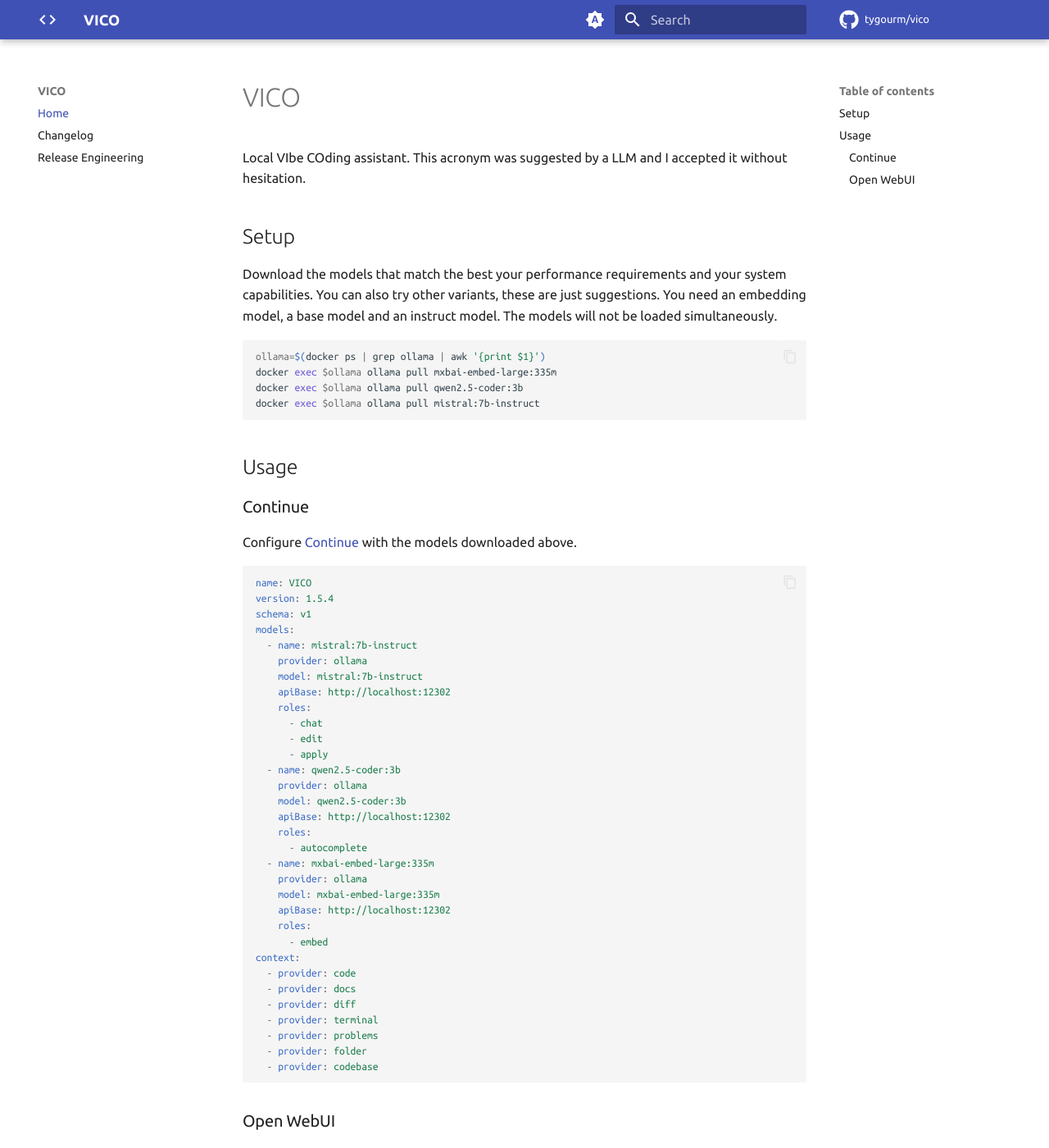
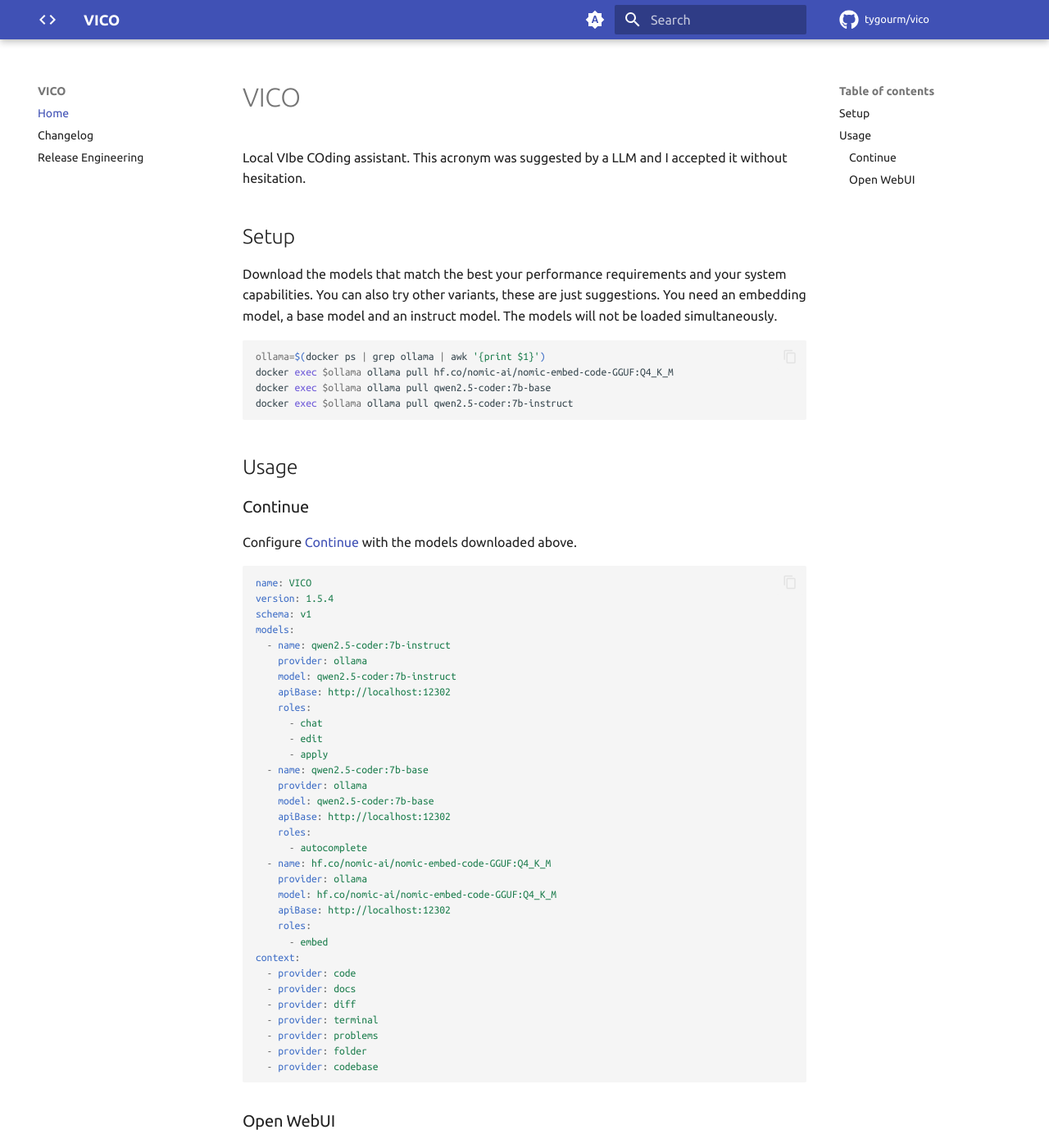
Before and after one commit to tygourm/vico, an MkDocs documentation site: the page built from docs/index.md, in a window 1280 px wide and 1400 px high. Shown: the whole window at 82% size. Built offline with MkDocs 1.6.1 and Material for MkDocs 9.7.7, drawn with Linux system fonts in a browser that asks for light colours; plug-ins that fetch from the network failed and are left out; comment, search, counter and statistics services are not loaded.

Commit message:
✨ Update all models

````diff
--- a/docker-compose.yaml
+++ b/docker-compose.yaml
@@ -18,7 +18,7 @@ services:
       WEBUI_AUTH: False
       OLLAMA_BASE_URL: http://ollama:11434
       RAG_EMBEDDING_ENGINE: ollama
-      RAG_EMBEDDING_MODEL: mxbai-embed-large:335m
+      RAG_EMBEDDING_MODEL: hf.co/nomic-ai/nomic-embed-code-GGUF:Q4_K_M
 
   ollama:
     image: ollama/ollama:0.9.6
--- a/docs/index.md
+++ b/docs/index.md
@@ -12,9 +12,9 @@ The models will not be loaded simultaneously.
 
 ```bash
 ollama=$(docker ps | grep ollama | awk '{print $1}')
-docker exec $ollama ollama pull mxbai-embed-large:335m
-docker exec $ollama ollama pull qwen2.5-coder:3b
-docker exec $ollama ollama pull mistral:7b-instruct
+docker exec $ollama ollama pull hf.co/nomic-ai/nomic-embed-code-GGUF:Q4_K_M
+docker exec $ollama ollama pull qwen2.5-coder:7b-base
+docker exec $ollama ollama pull qwen2.5-coder:7b-instruct
 ```
 
 ## Usage
@@ -28,23 +28,23 @@ name: VICO
 version: 1.5.4
 schema: v1
 models:
-  - name: mistral:7b-instruct
+  - name: qwen2.5-coder:7b-instruct
     provider: ollama
-    model: mistral:7b-instruct
+    model: qwen2.5-coder:7b-instruct
     apiBase: http://localhost:12302
     roles:
       - chat
       - edit
       - apply
-  - name: qwen2.5-coder:3b
+  - name: qwen2.5-coder:7b-base
     provider: ollama
-    model: qwen2.5-coder:3b
+    model: qwen2.5-coder:7b-base
     apiBase: http://localhost:12302
     roles:
       - autocomplete
-  - name: mxbai-embed-large:335m
+  - name: hf.co/nomic-ai/nomic-embed-code-GGUF:Q4_K_M
     provider: ollama
-    model: mxbai-embed-large:335m
+    model: hf.co/nomic-ai/nomic-embed-code-GGUF:Q4_K_M
     apiBase: http://localhost:12302
     roles:
       - embed
````
Also changed, not shown: docs/CHANGELOG.md (+1 -0 lines).
